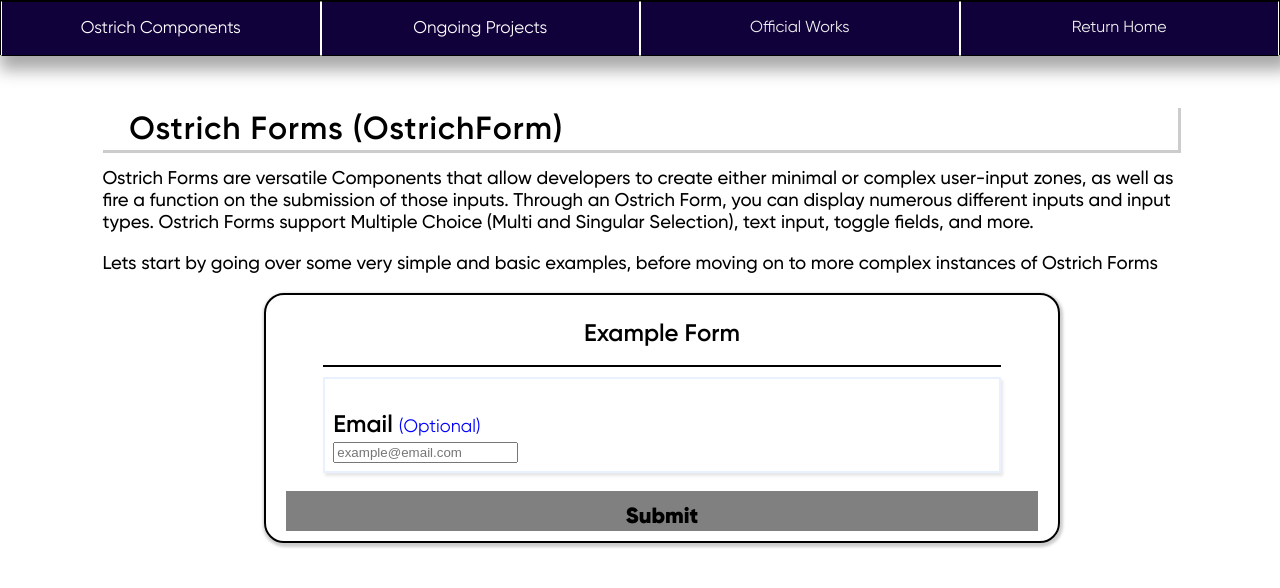
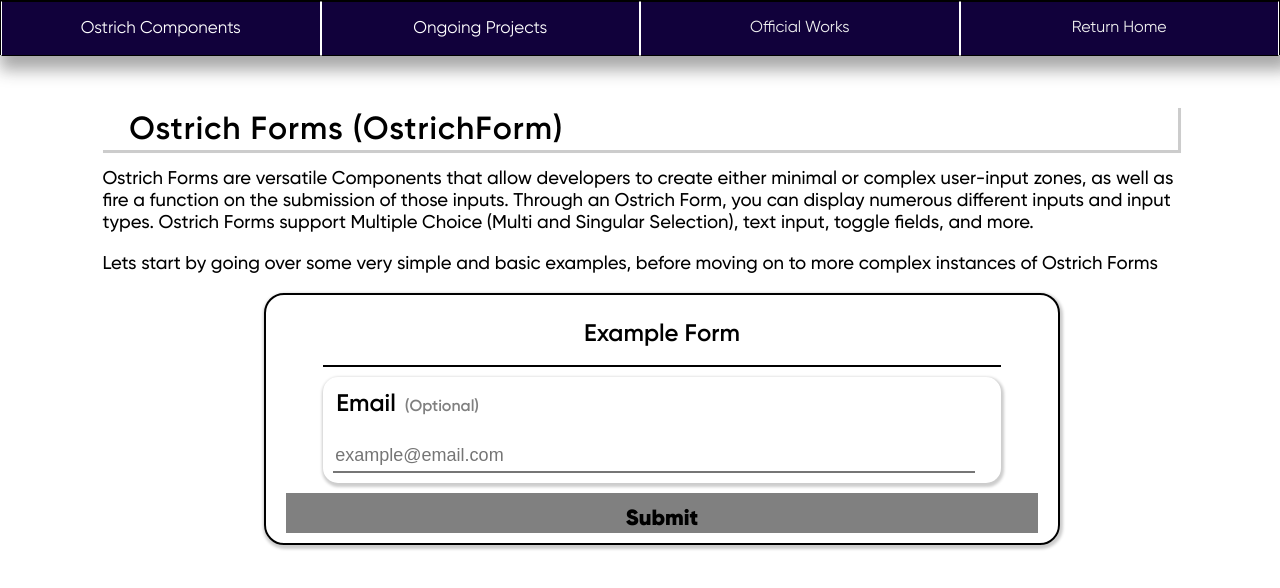
Before and after one commit to NLanese/the-codex, a Next.js app: page /showcases/ostrich-components/ostrich_forms in a window 1280 px wide. Shown: the top 588 px of the page. Built offline with nearby package versions, Linux system fonts and the light colour scheme.

Commit message:
More adjustments to ostforms and formText

```diff
--- a/OstrichComponents/Forms/FormText.js
+++ b/OstrichComponents/Forms/FormText.js
@@ -1,8 +1,10 @@
 import React, {useEffect, useState} from "react";
+import { OstCard } from "../Format/OstCard";
 import PropTypes from 'prop-types';
 
 export const FormText = ({
     boxStyle,
+    inputSyle,
     fieldObj,
     titleStyle,
     captionStyle,
@@ -13,8 +15,10 @@ export const FormText = ({
     // State //
     ///////////
 
-    const [titleStyleFinal, setTitleStyleFinal] = useState({})
-    const [captionStyleFinal, setCaptionStyleFinal] = useState({})
+    const [titleStyleFinal, setTitleStyleFinal] = useState(false)
+    const [captionStyleFinal, setCaptionStyleFinal] = useState(false)
+
+    const [inputStyleFinal, setInputStyleFinal] = useState(false)
 
     ////////////////
     // UseEffects //
@@ -33,16 +37,29 @@ export const FormText = ({
                 fontSize: 24,
                 fontWeight: 600,
                 fontFamily: "Gilroy",
+                margin: 3,
                 paddingBottom: 1,
-                marginBottom: 1
+                marginBottom: 9
             }
             let final = {...temp, ...titleStyle}
             setTitleStyleFinal(final)
-            temp.fontSize = 18
-            temp.fontWeight = 500
-            temp.color = 'blue'
+            temp.fontSize = 16
+            temp.fontWeight = 600
+            temp.color = 'grey'
             final = {...temp, ...captionStyle}
             setCaptionStyleFinal(final)
+
+            let tempInput = {
+                marginTop: 10, marginRight: '3%',
+                height: 30, width: '97%',
+                fontSize: 18,
+                borderTopWidth: 0, borderRightWidth: 0, borderLeftWidth: 0
+            }
+            final = {...tempInput, ...inputStyleFinal }
+            if (fieldObj.style){
+                final = {...final, ...fieldObj.style}
+            }
+            setInputStyleFinal(final)
         }
 
         // Handles any changes in text field
@@ -51,22 +68,6 @@ export const FormText = ({
                 fieldObj.onChange(event.target.value, fieldObj)
             }
             onChange(event.target.value, fieldObj)
-        }
-
-        // Determines the Input Style based on inputs or lackthereof
-        function handleStyle(){
-            let returnStyle;
-            if (!fieldObj.style){
-                returnStyle = {
-                    marginTop: 10, marginLeft: '3%', marginRight: '3%',
-                    height: 30, width: '94%',
-                    fontSize: 18,
-                    borderTopWidth: 0, borderRightWidth: 0, borderLeftWidth: 0
-                }
-            }
-            else{
-                returnStyle =  fieldObj.style
-            }
         }
 
     ////////////////
@@ -89,20 +90,18 @@ export const FormText = ({
     /////////////////
 
         return(
-            <div>
+            <OstCard style={boxStyle}>
                 <p style={{...titleStyleFinal}}>
                     {fieldObj.title} {renderCaption()}
                 </p>
-                <div>
-                    <input
+                <input
                     type={fieldObj.type}
                     value={fieldObj.value}
                     onChange={(event) => handleInput(event)}
-                    style={fieldObj.formHidden ? { display: 'none' } : {...handleStyle()}}
+                    style={fieldObj.formHidden ? { display: 'none' } : {...inputStyleFinal}}
                     placeholder={fieldObj.placeholder? fieldObj.placeholder : ""}
-                    />
-                </div>
-            </div>
+                />
+            </OstCard>
         )
 }
 
--- a/OstrichComponents/Forms/OstrichForm.js
+++ b/OstrichComponents/Forms/OstrichForm.js
@@ -26,7 +26,7 @@ export const OstrichForm = ({
     style,
 
     titleBoxStyle,
-    titleTextStyle = {fontSize: 24, padding: 5, fontWeight: 600},
+    titleTextStyle,
 
     fieldsBoxStyle,
     fieldsTitleStyle,
@@ -74,15 +74,15 @@ export const OstrichForm = ({
         }, [])
 
         // Populates Form with Inputted Data
-        useEffect(() => {
-            let fieldsAsObject = {}
-            if (Array.isArray(fieldsState)){
-                fieldsState.forEach(field => {
-                    fieldsAsObject[field.id] = field
-                })
-            }
-            setFieldsState(fieldsAsObject)
-        }, [])
+        // useEffect(() => {
+        //     let fieldsAsObject = {}
+        //     if (Array.isArray(fieldsState)){
+        //         fieldsState.forEach(field => {
+        //             fieldsAsObject[field.id] = field
+        //         })
+        //     }
+        //     setFieldsState(fieldsAsObject)
+        // }, [])
 
     ///////////////////////////////////
     // After Every Form Value Change //
@@ -124,6 +124,7 @@ export const OstrichForm = ({
 
         // Renders the Form Title
         function renderTitle(){
+            console.log(titleStyleFinal)
             return(
                 <div style={{...titleStyleFinal}}>
                     <p style={{...titleTextStyleFinal}}>
@@ -139,13 +140,13 @@ export const OstrichForm = ({
             return fieldsKeys.map( (fieldKey, index) => {
                 let field = fieldsState[fieldKey]
                 return (
-                    <div key={index} style={{
-                        borderWidth: (field.isCorrect ? 4 : 2), borderStyle: 'solid', borderColor: (field.isCorrect ? "#14f20c" :  (field.isWrong ? "#d6111b" : "#E9F1FF")),
-                        marginBottom: 8, padding: 8,
-                        boxShadow: '2px 3px 3px rgba(0, 0, 0, 0.1)',
-                    }}>
-                        {renderSingleField(field, index, fieldsTitleStyle)}
-                    </div>
+                    // <div key={index} style={{
+                    //     borderWidth: (field.isCorrect ? 4 : 2), borderStyle: 'solid', borderColor: (field.isCorrect ? "#14f20c" :  (field.isWrong ? "#d6111b" : "#E9F1FF")),
+                    //     marginBottom: 8, padding: 8,
+                    //     boxShadow: '2px 3px 3px rgba(0, 0, 0, 0.1)',
+                    // }}>
+                        renderSingleField(field, index, fieldsTitleStyle)
+                    // </div>
                 )
             })
         }
@@ -288,7 +289,7 @@ export const OstrichForm = ({
                 paddingTop: 5,
                 textAlign: 'center',
             }
-            let final = {...temp, ...titleBoxStyle}
+            let final = {...temp, ...titleTextStyle}
             setTitleTextStyleFinal(final)
         }
 
```
